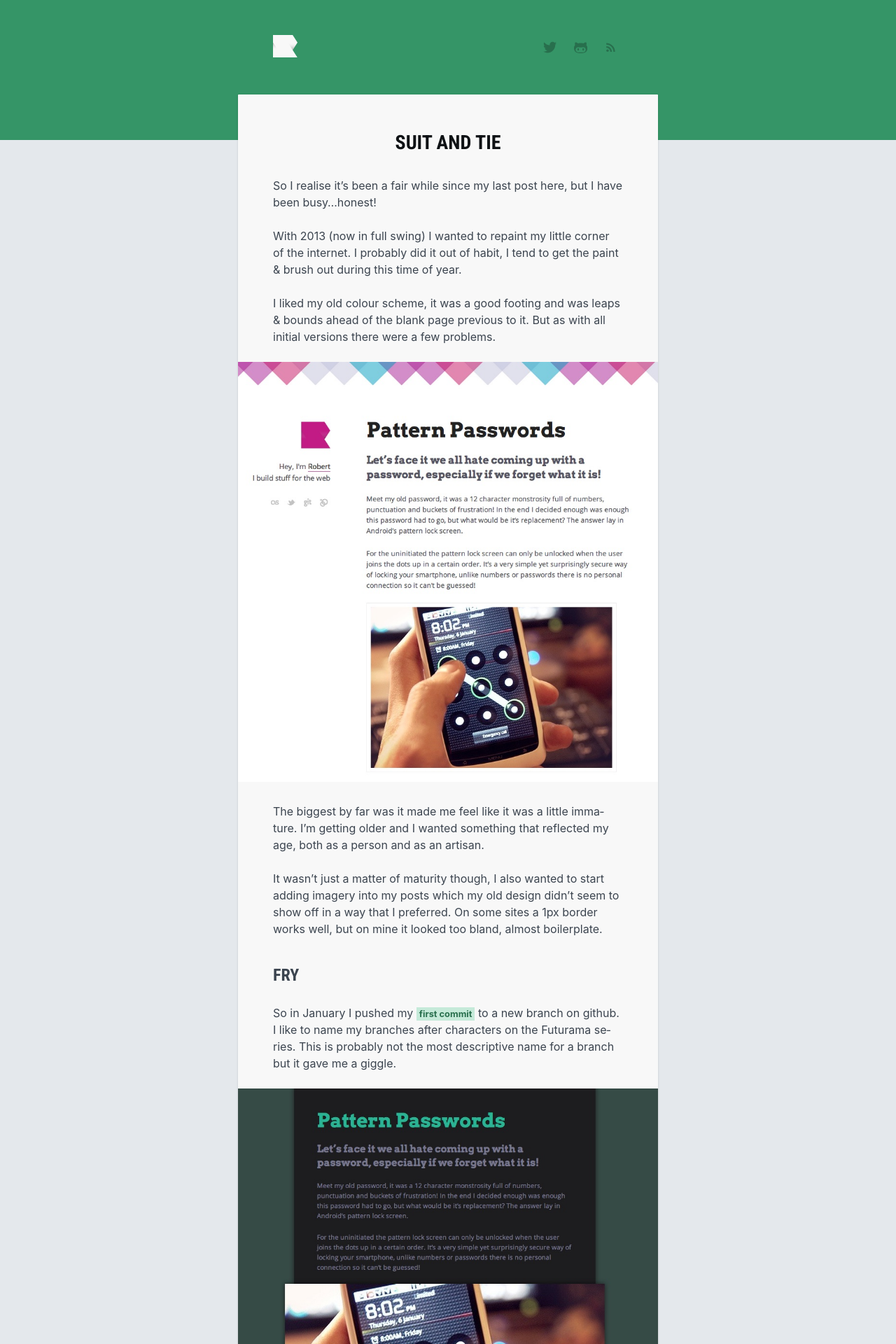
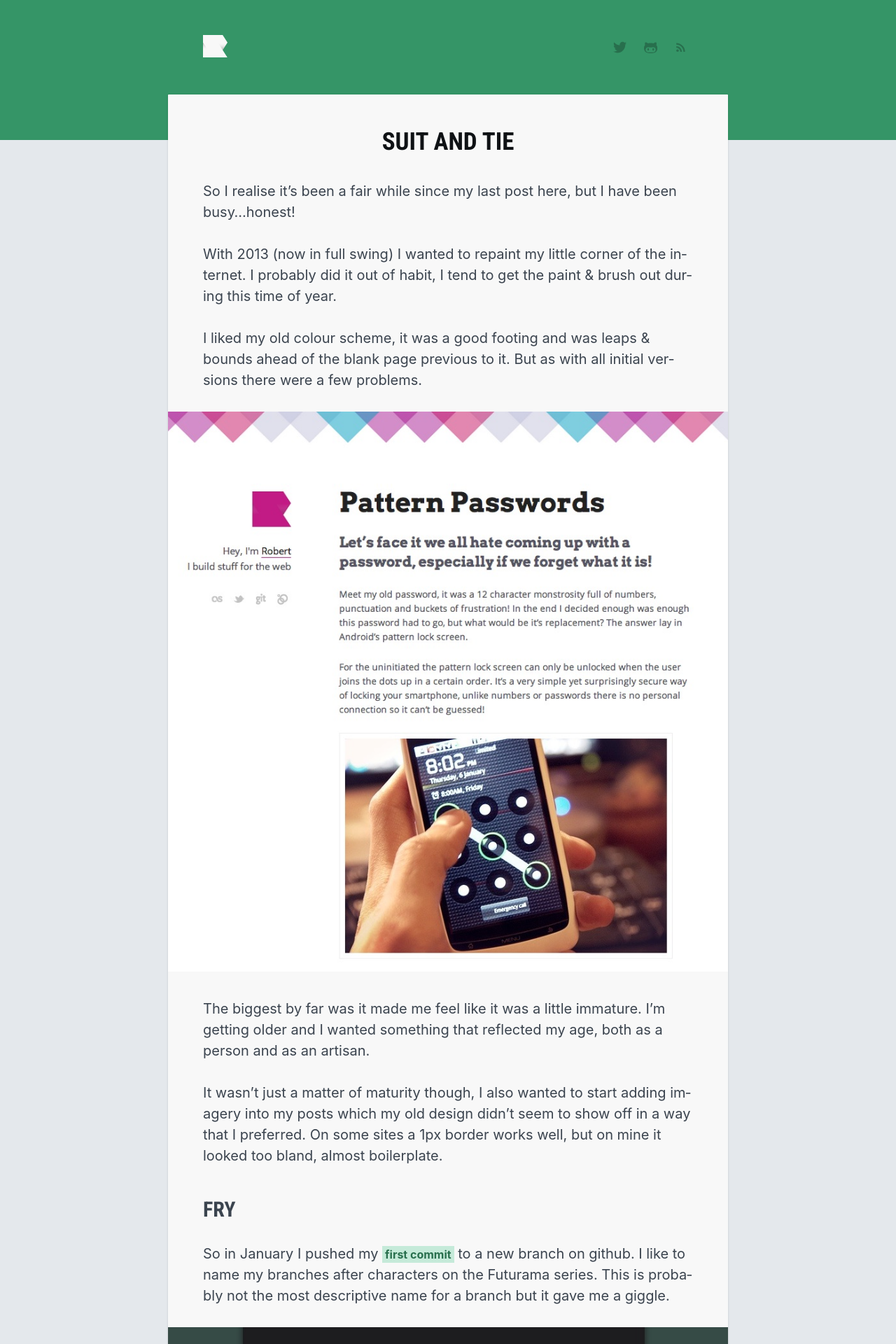
Before and after one commit to studioromeo/studioromeo.github.com, a Jekyll site: the page built from _posts/2013-02-28-suit-and-tie.md, in a window 1280 px wide. Shown: the top 1920 px of the page at 70% size. Built offline with Jekyll 4.4.1, drawn with Linux system fonts in a browser that asks for light colours.

Commit message:
feat: Increase font size and set to 1 page

```diff
--- a/_config.yml
+++ b/_config.yml
@@ -30,7 +30,7 @@ defaults:
         values:
             layout: "article"
 
-paginate: 3
+paginate: 1
 permalink: /:title/
 googleanalytics: UA-22599205-2
 author:
--- a/_sass/base.heading.scss
+++ b/_sass/base.heading.scss
@@ -4,6 +4,7 @@ h3,
 h4,
 h5 {
     font-family: 'Roboto Condensed', $font-family;
+    line-height: 1.15;
     text-transform: uppercase;
 }
 
--- a/_sass/component.syntax.scss
+++ b/_sass/component.syntax.scss
@@ -2,13 +2,17 @@
 div.highlighter-rouge {
 	@extend %o-media;
 	padding: 1.5rem $article-gutter;
-	font: .8rem monospace;
+	font: 1.2rem monospace;
 	overflow: scroll;
 	background: $colour-cream;
 
 	@media screen and (max-width : $container-width) {
 		padding: 1.5rem $article-gutter-mobile;
 	}
+}
+
+code.highlighter-rouge {
+	color: #4e9a06;
 }
 
 .hll { background-color: #ffffcc; }
--- a/_sass/settings.scss
+++ b/_sass/settings.scss
@@ -1,5 +1,5 @@
 // Fonts
-$font-size: 100%;
+$font-size: 125%;
 $line-height: 1.5;
 $font-family: -apple-system, BlinkMacSystemFont, sans-serif;
 
@@ -16,6 +16,6 @@ $colour-green-dark: darken($colour-green, 10%);
 $colour-green-light: lighten($colour-green, 45%);
 
 // Widths & Spacing
-$container-width: 37.5rem;
+$container-width: 50rem;
 $article-gutter: 3.125rem;
 $article-gutter-mobile: $article-gutter / 2;
```
